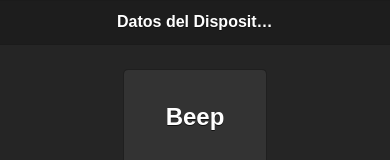
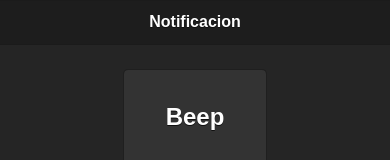
Before and after one commit to diegovg0104/app5-notificacion, a plain HTML site: page index.html in a window 390 px wide. Shown: the top 160 px of the page. Drawn offline with Linux system fonts and the light colour scheme; some packages are replaced by stand-ins of ours; files whose address does not match are found by name.

Commit message:
correccion2

```diff
--- a/index.html
+++ b/index.html
@@ -2,7 +2,7 @@
 <html>
 <head>
 <meta charset="utf-8">
-<title>Datos del equipo</title>
+<title>Notificaciones</title>
 
 <!--grupo CSS-->
 <link rel="stylesheet" href="css/jquery.mobile-1.4.5.min.css"/>
@@ -21,7 +21,7 @@
 <body>
 <div data-role="page" id="Principal" data-theme="b">
 	<div data-role="header" data-add-back-btn="true" data-back-btn-text="Regresar" data-back-btn-theme="b">
-    	<h1>Datos del Dispositivo</h1>
+    	<h1>Notificacion</h1>
     </div>
     <div data-role="main" class="ui-content" align="center">
     	<div style="width:40%;">
```
